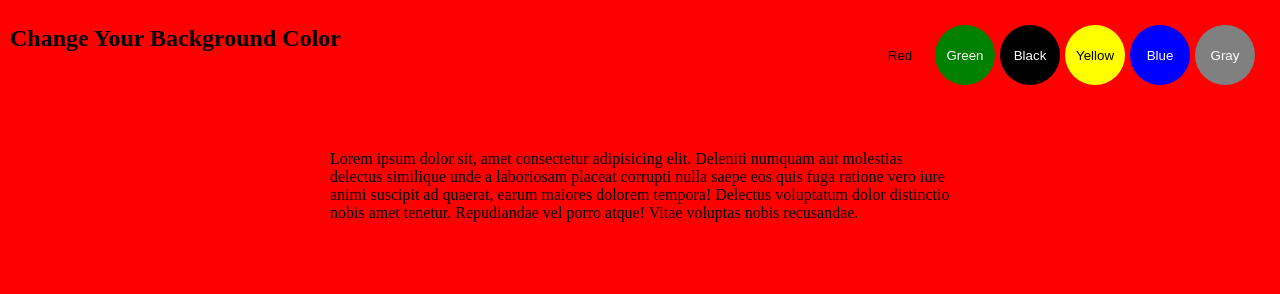
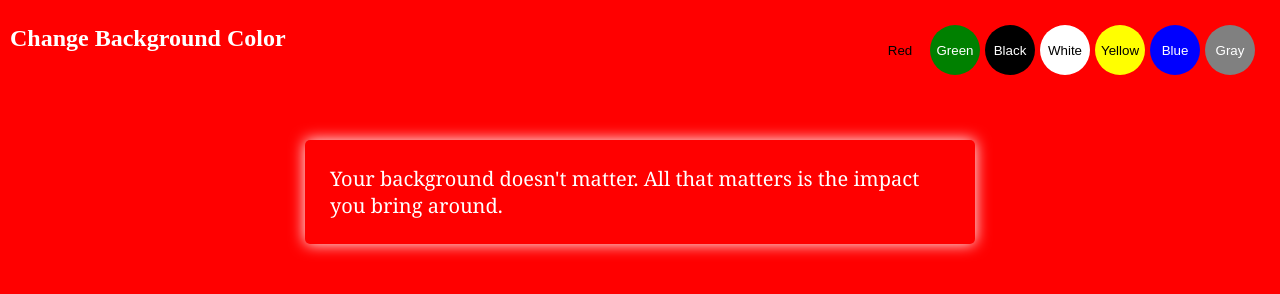
Before and after one commit to AdarshMitr/colorChanger, a plain HTML site: page index.html in a window 1280 px wide. Both pictures are taken after a click on the button "Red". Drawn offline with Linux system fonts and the light colour scheme.

Commit message:
text styles added

```diff
--- a/changebgcolor.js
+++ b/changebgcolor.js
@@ -1,16 +1,20 @@
+const btns = document.querySelectorAll(".color-btn");
+const body = document.querySelector("body");
+// const textcolor=document.querySelector('.para');
 
-const btns=document.querySelectorAll('.color-btn');
-const body=document.querySelector('body');
+btns.forEach((btn) => {
+  // console.log(btn)
 
-btns.forEach((btn)=>{
-// console.log(btn)
-
-btn.addEventListener('click',function(e){
+  btn.addEventListener("click", function (e) {
     //console.log(e.target.id)
-    body.style.backgroundColor=e.target.id
-
-
+    body.style.backgroundColor = e.target.id;
+  });
+  btn.addEventListener("click", function (f) {
+    //console.log(e.target.id)
+    if (f.target.id == "white" || f.target.id == "yellow") {
+      body.style.color = "black";
+    } else {
+      body.style.color = "white";
+    }
+  });
 });
-
-
-});
--- a/index.html
+++ b/index.html
@@ -9,18 +9,19 @@
 </head>
 <body>
     <div class="main">
-        <div class="title"><h2>Change Your Background Color</h2></div>
+        <div class="title"><h2>Change Background Color</h2></div>
         <div class="btn-container">
             <button  id="red" class="color-btn">Red</button onclick="">
             <button id="green"  class="color-btn">Green</button>
             <button id="black"  class="color-btn">Black</button>
+            <button id="white"  class="color-btn">White</button>
             <button id="yellow" class="color-btn">Yellow</button>
             <button id="blue" class="color-btn">Blue</button>
             <button id="gray" class="color-btn">Gray</button>
         </div>
     </div>
     <div class="text">
-        <p class="para" >Lorem ipsum dolor sit, amet consectetur adipisicing elit. Deleniti numquam aut molestias delectus similique unde a laboriosam placeat corrupti nulla saepe eos quis fuga ratione vero iure animi suscipit ad quaerat, earum maiores dolorem tempora! Delectus voluptatum dolor distinctio nobis amet tenetur. Repudiandae vel porro atque! Vitae voluptas nobis recusandae.</p>
+        <p class="para" >Your background doesn't matter. All that matters is the impact you bring around. </p>
     </div>
 
 
--- a/style.css
+++ b/style.css
@@ -18,8 +18,8 @@
   margin: 25px 0 0 10px;
 }
 .color-btn {
-  width: 60px;
-  height: 60px;
+  width: 50px;
+  height: 50px;
   border-radius: 50%;
   margin-left: 5px;
   cursor: pointer;
@@ -48,12 +48,21 @@
   background-color: gray;
   color: white;
 }
-
+#white {
+  background-color: white;
+  color: black;
+}
 .text {
   margin-top: 20px;
   padding: 20px;
 }
 .para {
   margin: auto;
+  padding: 25px;
   width: 50%;
+  font-family: Georgia;
+  font-size: 20px;
+  z-index:5;
+  box-shadow: 0 0 15px 0;
+  border-radius: 5px;
 }
```
